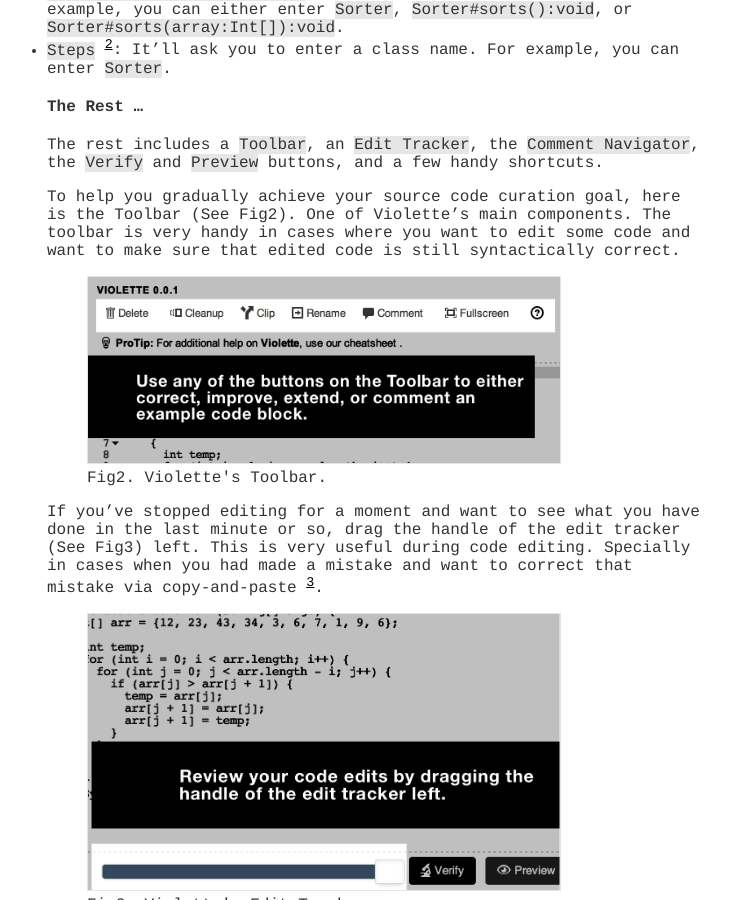
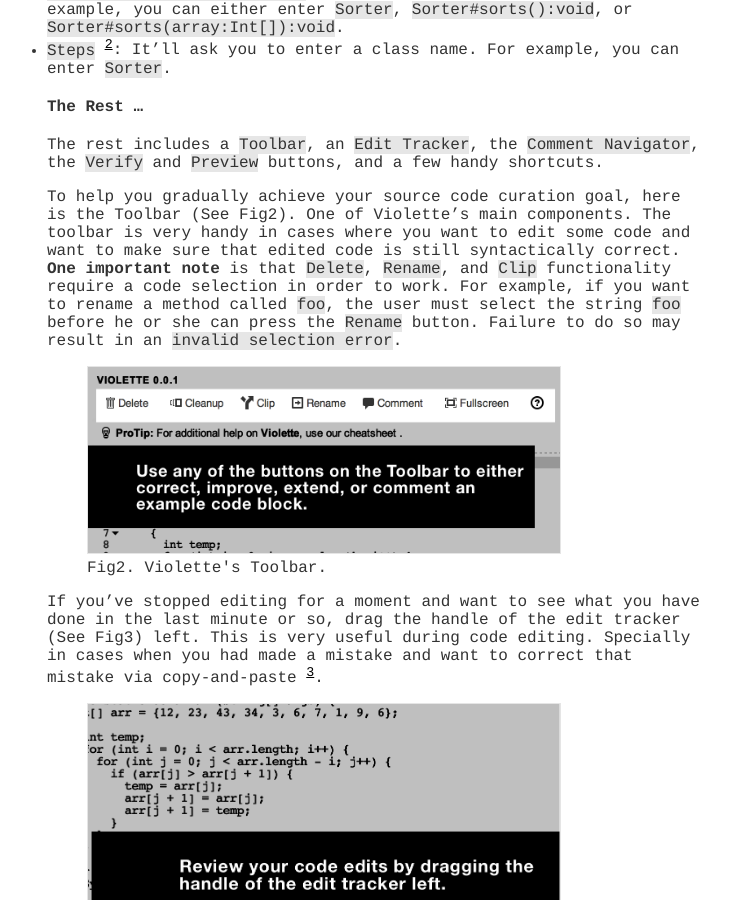
Before and after one commit to hsanchez/hsanchez.github.io, a Jekyll site: the page built from posts/thesiswork/tools/_posts/2014-07-22-violette.md, in a window 1280 px wide and 900 px high, scrolled down 1345 px. Shown: the whole window, without its empty margins (263-993 px from the left). Built offline with Jekyll 4.4.1, drawn with Linux system fonts in a browser that asks for light colours; Markdown is read by kramdown in place of the engine named in the settings.

Commit message:
clarify rename prereqs

```diff
--- a/posts/thesiswork/tools/_posts/2014-07-22-violette.md
+++ b/posts/thesiswork/tools/_posts/2014-07-22-violette.md
@@ -31,7 +31,7 @@
 
 The rest includes a `Toolbar`, an `Edit Tracker`, the `Comment Navigator`, the `Verify` and `Preview` buttons, and a few handy shortcuts.
 
-To help you gradually achieve your source code curation goal, here is the Toolbar (See Fig2). One of Violette's main components. The toolbar is very handy in cases where you want to edit some code and want to make sure that edited code is still syntactically correct.
+To help you gradually achieve your source code curation goal, here is the Toolbar (See Fig2). One of Violette's main components. The toolbar is very handy in cases where you want to edit some code and want to make sure that edited code is still syntactically correct. **One important note** is that `Delete`, `Rename`, and `Clip` functionality require a code selection in order to work. For example, if you want to rename a method called `foo`, the user must select the string `foo` before he or she can press the `Rename` button. Failure to do so may result in an `invalid selection error`.
 
 {% include image.html url="http://www.huascarsanchez.com/static/toolbar.png" description="Violette's Toolbar" caption="Fig2. Violette's Toolbar." height = "186" width = "472"%}
 
```
